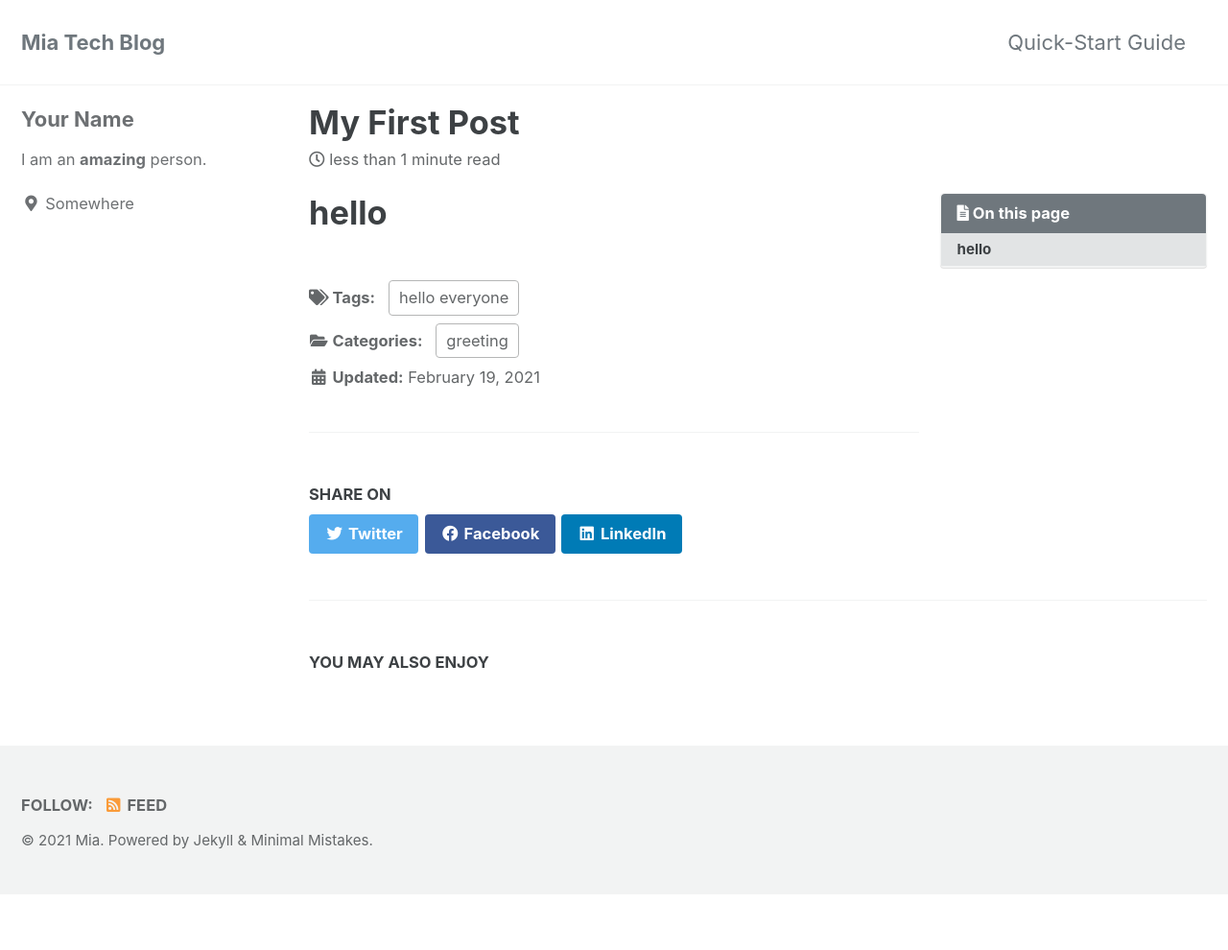
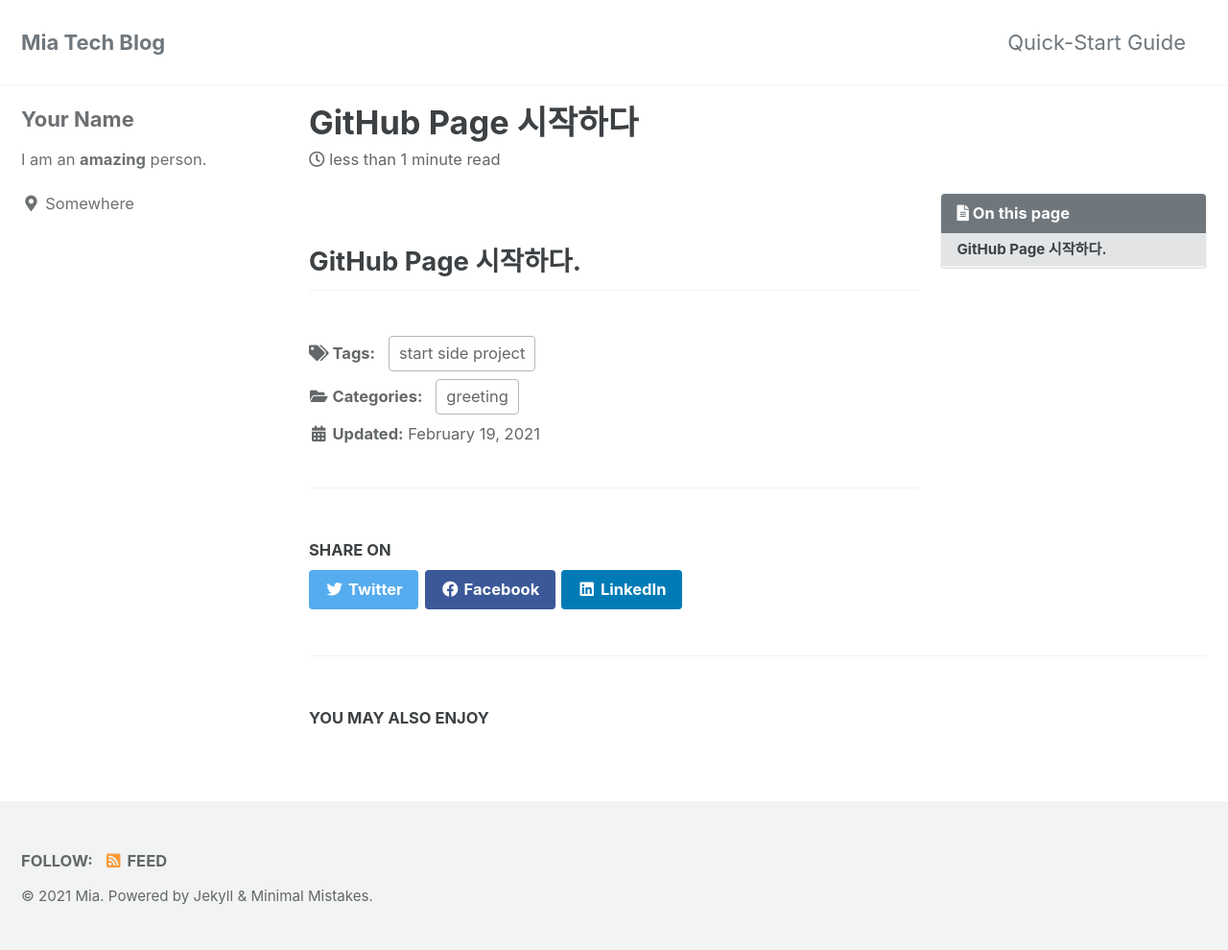
Before and after one commit to eunmipark-1/mia_blog, a Jekyll site: the page built from _posts/2021-02-19-hello.md, in a window 1280 px wide. Shown: the whole page at 96% size. Built offline with Jekyll 4.4.1, drawn with Linux system fonts in a browser that asks for light colours; cached includes are drawn as plain includes; before the commit the page ends 932 px from its top, so only the background shows below that.

Commit message:
post 수정

```diff
--- a/_posts/2021-02-19-hello.md
+++ b/_posts/2021-02-19-hello.md
@@ -1,7 +1,7 @@
 ---
-title : "My First Post"
+title : "GitHub Page 시작하다"
 category: greeting
-tag: hello everyone
+tag: start side project
 toc: true
 ---
-# hello
+## GitHub Page 시작하다.
```
